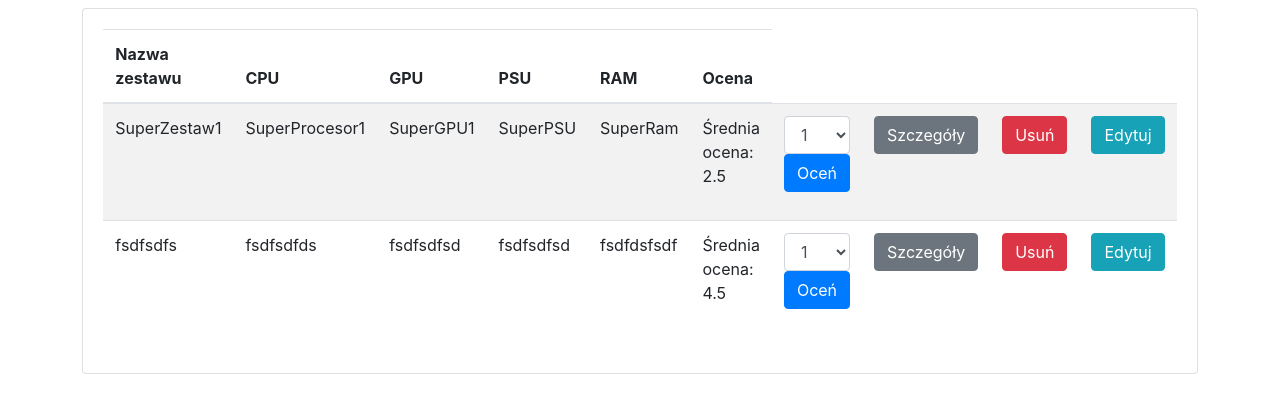
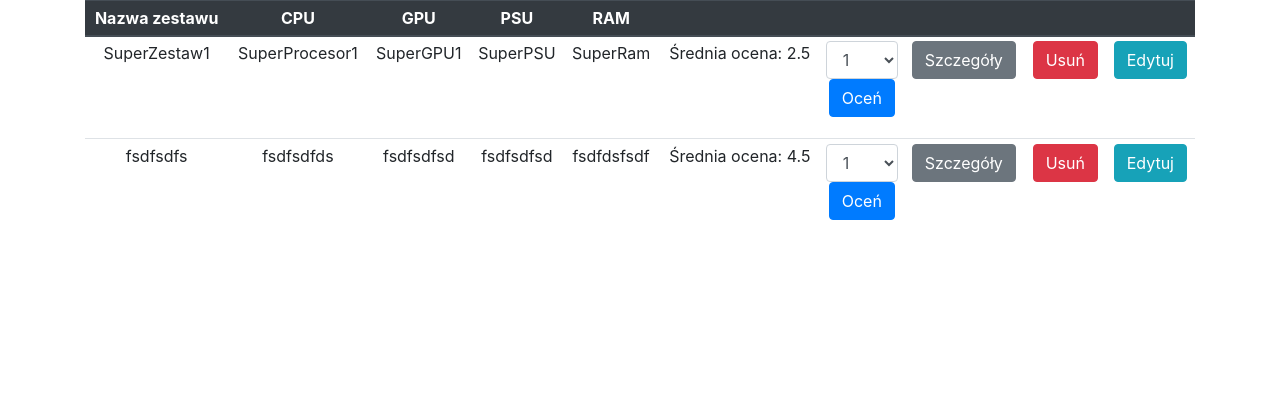
Before and after one commit to michaelgreeen/ScriptLanguagesDjangoApp, a Django app: page /created-sets/ in a window 1280 px wide. Shown: the part 56-469 px from the top of the page. Run offline with Django 4.2, Linux system fonts and the light colour scheme; a user stored in the database is signed in; data comes from the database, SQL or seed files in the repository; some libraries are stand-ins or nearby versions.

Commit message:
kinda responsive table

```diff
--- a/ScriptLanguagesApp/templates/base.html
+++ b/ScriptLanguagesApp/templates/base.html
@@ -10,9 +10,10 @@
     />
     {% block extra_css %}{% endblock %}
   </head>
-  <body>
+  <body class = "text-center">
     <nav class="navbar navbar-expand-lg navbar-light bg-light">
       <a class="navbar-brand" href="{% url 'index' %}">PC-CREATOR</a>
+      {% if user.is_authenticated %}
       <button
         class="navbar-toggler"
         type="button"
@@ -24,10 +25,10 @@
       >
         <span class="navbar-toggler-icon"></span>
       </button>
+      {%endif%}
       <div class="collapse navbar-collapse" id="navbarNav">
         <ul class="navbar-nav">
-          {% if user.is_authenticated %}
-          {% if user.is_superuser %}
+          {% if user.is_authenticated %} {% if user.is_superuser %}
           <li class="nav-item">
             <a class="nav-link" href="{% url 'add-set' %}">Kreator</a>
           </li>
@@ -36,7 +37,9 @@
           </li>
           {%endif%}
           <li class="nav-item">
-            <a class="nav-link" href="{% url 'created-sets' %}">Stworzone zestawy</a>
+            <a class="nav-link" href="{% url 'created-sets' %}"
+              >Stworzone zestawy</a
+            >
           </li>
           <li class="nav-item">
             <a class="nav-link" href="{% url 'logout' %}">Wyloguj</a>
@@ -45,9 +48,7 @@
         </ul>
       </div>
     </nav>
-    <div class="container">
-        {% block content %}{% endblock %}
-    </div>
+    <div class="container">{% block content %}{% endblock %}</div>
     <script src="https://ajax.googleapis.com/ajax/libs/jquery/3.5.1/jquery.min.js"></script>
     <script src="https://cdnjs.cloudflare.com/ajax/libs/popper.js/1.16.0/umd/popper.min.js"></script>
     <script src="https://maxcdn.bootstrapcdn.com/bootstrap/4.5.2/js/bootstrap.min.js"></script>
--- a/ScriptLanguagesApp/templates/creator/created-sets.html
+++ b/ScriptLanguagesApp/templates/creator/created-sets.html
@@ -1,35 +1,35 @@
 {% extends "base.html" %} {% block content %}
-
-<div class="container">
-  <h1 class="text-center"></h1>
-  <div class="row justify-content-center">
-    <div >
-      <div class="card">
-        <div class="card-body">
-          <table class="table table-responsive table-striped">
-            <thead>
+<div class="row">
+  <div class="col-12">
+    <table class="table table-sm">
+      <thead class="thead-dark">
         <tr>
-                <th>Nazwa zestawu</th>
-                <th>CPU</th>
-                <th>GPU</th>
-                <th>PSU</th>
-                <th>RAM</th>
-                <th>Ocena</th>
+          <th scope="col">Nazwa zestawu</th>
+          <th scope="col">CPU</th>
+          <th scope="col">GPU</th>
+          <th scope="col">PSU</th>
+          <th scope="col">RAM</th>
+          <th scope="col"></th>
+          <th scope="col"></th>
+          {% if user.is_superuser%}
+          <th scope="col"></th>
+          <th scope="col"></th>
+          <th scope="col"></th>
+          {% endif %}
         </tr>
       </thead>
       <tbody>
         {% for pc in pcs %}
-              <tr>
+        <tr scope="row">
           <td>{{ pc.name }}</td>
           <td>{{ pc.cpu }}</td>
           <td>{{ pc.gpu }}</td>
           <td>{{ pc.psu }}</td>
           <td>{{ pc.ram }}</td>
-                <td>Średnia ocena: {% if pc.ratings.all %}
-                  {{ pc.average_rating }}
-              {% else %}
-                  Brak ocen
-              {% endif %}</td>
+          <td>
+            Średnia ocena: {% if pc.ratings.all %} {{ pc.average_rating }}
+            {%else%} Brak ocen {% endif %}
+          </td>
           <td>
             <form method="POST" action="{% url 'rate-pc' pc.id %}">
               {% csrf_token %}
@@ -40,7 +40,7 @@
                   <option value="3">3</option>
                   <option value="4">4</option>
                   <option value="5">5</option>
-                        <input type="submit" class="btn btn-primary" value="Oceń">
+                  <input type="submit" class="btn btn-primary" value="Oceń" />
                 </select>
               </div>
             </form>
@@ -49,14 +49,11 @@
             <form method="GET" action="{% url 'details' pc.id %}">
               {% csrf_token %}
               <input type="hidden" name="pc_id" value="{{ pc.id }}" />
-                    <button class="btn btn-secondary" type="submit">
-                      Szczegóły
-                    </button>
+              <button class="btn btn-secondary" type="submit">Szczegóły</button>
             </form>
           </td>
-                {% if user.is_authenticated%}
-                {% if user.is_superuser%}
-                <td>
+          {% if user.is_authenticated%} {% if user.is_superuser%}
+          <td class="d-none d-md-table-cell">
             <button
               class="btn btn-danger"
               type="submit"
@@ -65,7 +62,7 @@
               Usuń
             </button>
           </td>
-                <td>
+          <td class="d-none d-md-table-cell">
             <button
               class="btn btn-info"
               type="submit"
@@ -74,29 +71,34 @@
               Edytuj
             </button>
           </td>
-                {% endif %}
-                {% endif %}
+          {% endif %} {% endif %}
+          <td class="d-md-none">
+            <div class="btn-group">
+              <button
+                type="button"
+                class="btn btn-secondary dropdown-toggle"
+                data-toggle="dropdown"
+                aria-haspopup="true"
+                aria-expanded="false"
+              >
+                Opcje
+              </button>
+              <div class="dropdown-menu dropdown-menu-right">
+                {% if user.is_authenticated%} {% if user.is_superuser%}
+                <a class="dropdown-item" href="{% url 'delete-pc-set' pc.id %}"
+                  >Usuń</a
+                >
+                <a class="dropdown-item" href="{% url 'edit-set' pc.id %}"
+                  >Edytuj</a
+                >
+                {% endif %} {% endif %}
+              </div>
+            </div>
           </td>
         </tr>
-              {% endfor %}
+        {%endfor%}
       </tbody>
     </table>
+    {% endblock%}
   </div>
 </div>
-    </div>
-  </div>
-</div>
-{%endblock%}
-
-{% block javascript %}
-  <script>
-    $(document).ready(function() {
-      $('.star').click(function() {
-        var value = $(this).data('value');
-        $('#rating').val(value);
-        $('.star').removeClass('selected');
-        $(this).addClass('selected');
-      });
-    });
-  </script>
-{% endblock %}
```
Lines whose indentation alone changed are shown as unchanged.
